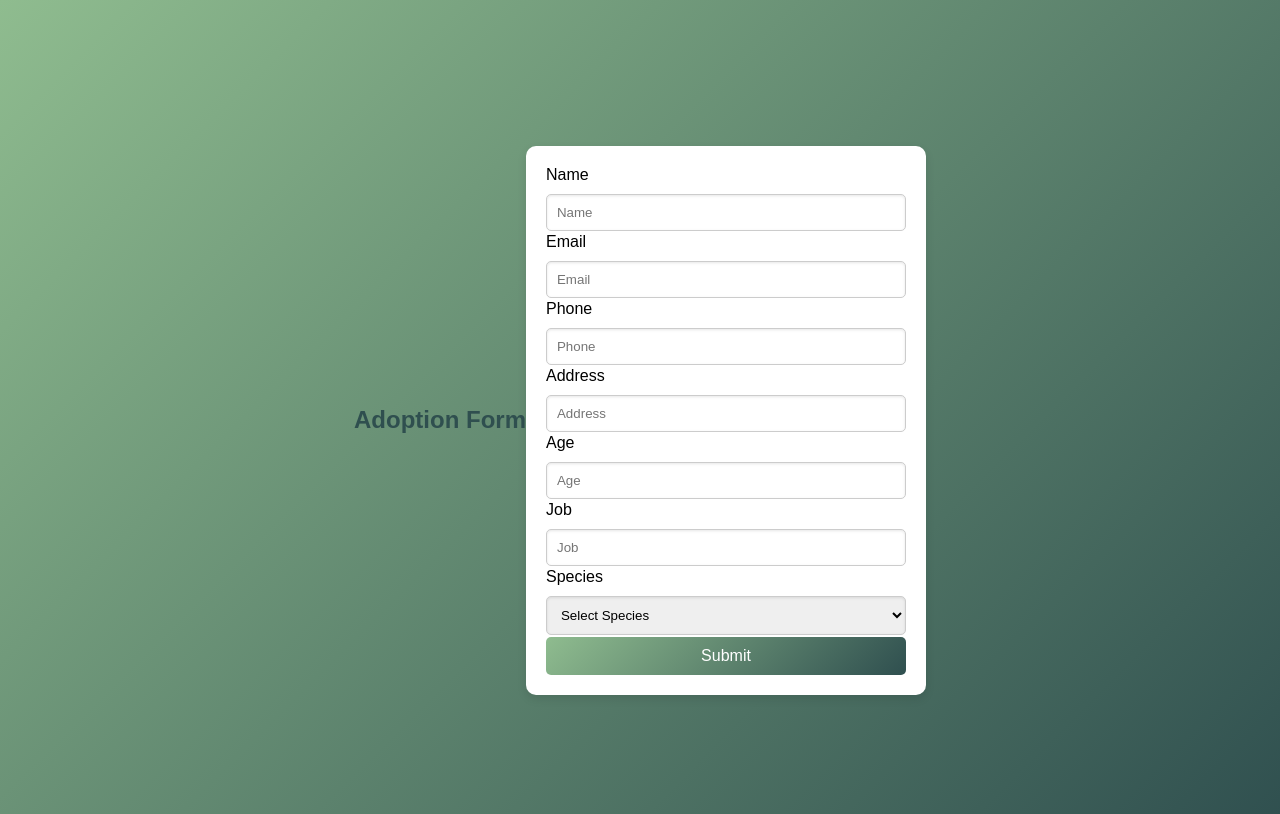
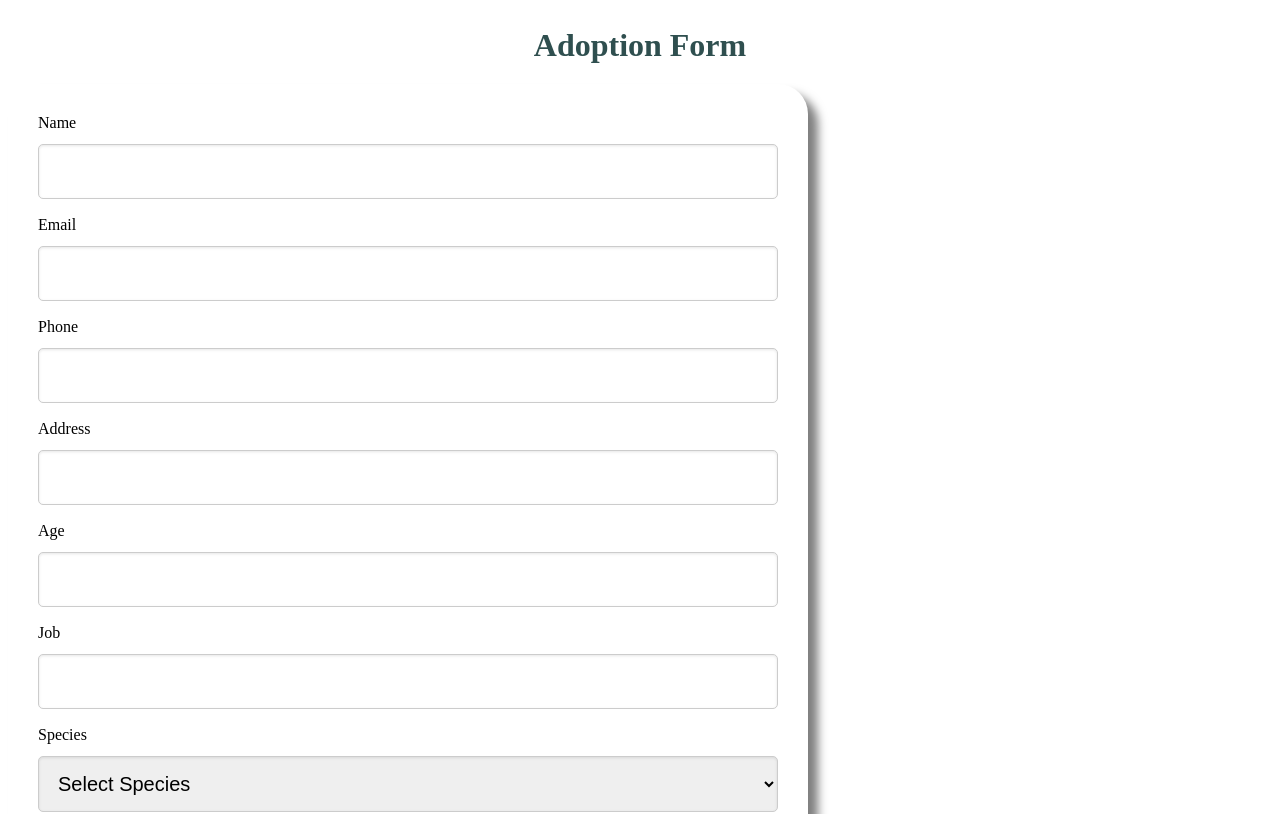
Before and after one commit to 2024-Arizona-Opportunity-Hack/Yellow-Brown-Bananas-Nature-sEdgeWildlife-Nature-sEdgeWildlifeandReptileRescueDigitalTransformation, a React (Create React App) app in the folder frontend/: page /adoption in a window 1280 px wide. Shown: the top 814 px of the page. Built offline with nearby package versions, Linux system fonts and the light colour scheme.

Commit message:
added lota css

```diff
--- a/frontend/src/Pages/Adoption.js
+++ b/frontend/src/Pages/Adoption.js
@@ -14,21 +14,22 @@ function Adoption() {
     }, [getValues]);
 
     return (
-        <div style={styles.body}>
-            <h2 style={styles.h2}>Adoption Form</h2>
-            <form onSubmit={handleSubmit(onSubmit)} style={styles.form}>
+        <>
+            <h2>Adoption Form</h2>
+            <div>
+            <form onSubmit={handleSubmit(onSubmit)}>
+
 {/* Name (Mandatory) */}
 <label htmlFor="name">Name</label>
 <div>
     <input
         id="name"
         type="text"
-                        placeholder="Name"
+
         {...register("name", { required: "Name is required" })}
-                        style={styles.input}
     />
 </div>
-                <div style={styles.errorMessage}>{errors.name?.message}</div>
+<div className="error-message">{errors.name?.message}</div>
 
 {/* Email (Mandatory) */}
 <label htmlFor="email">Email</label>
@@ -36,12 +37,11 @@ function Adoption() {
     <input
         id="email"
         type="email"
-                        placeholder="Email"
+
         {...register("email", { required: "Email is required" })}
-                        style={styles.input}
     />
 </div>
-                <div style={styles.errorMessage}>{errors.email?.message}</div>
+<div className="error-message">{errors.email?.message}</div>
 
 {/* Phone (Mandatory) */}
 <label htmlFor="phone">Phone</label>
@@ -49,12 +49,11 @@ function Adoption() {
     <input
         id="phone"
         type="tel"
-                        placeholder="Phone"
+
         {...register("phone", { required: "Phone number is required" })}
-                        style={styles.input}
     />
 </div>
-                <div style={styles.errorMessage}>{errors.phone?.message}</div>
+<div className="error-message">{errors.phone?.message}</div>
 
 {/* Address (Mandatory) */}
 <label htmlFor="address">Address</label>
@@ -62,12 +61,11 @@ function Adoption() {
     <input
         id="address"
         type="text"
-                        placeholder="Address"
+
         {...register("address", { required: "Address is required" })}
-                        style={styles.input}
     />
 </div>
-                <div style={styles.errorMessage}>{errors.address?.message}</div>
+<div className="error-message">{errors.address?.message}</div>
 
 {/* Age (Mandatory) */}
 <label htmlFor="age">Age</label>
@@ -75,12 +73,11 @@ function Adoption() {
     <input
         id="age"
         type="number"
-                        placeholder="Age"
+
         {...register("age", { required: "Age is required" })}
-                        style={styles.input}
     />
 </div>
-                <div style={styles.errorMessage}>{errors.age?.message}</div>
+<div className="error-message">{errors.age?.message}</div>
 
 {/* Job (Mandatory) */}
 <label htmlFor="job">Job</label>
@@ -88,12 +85,11 @@ function Adoption() {
     <input
         id="job"
         type="text"
-                        placeholder="Job"
+
         {...register("job", { required: "Job is required" })}
-                        style={styles.input}
     />
 </div>
-                <div style={styles.errorMessage}>{errors.job?.message}</div>
+<div className="error-message">{errors.job?.message}</div>
 
 {/* Species (Mandatory) */}
 <label htmlFor="species">Species</label>
@@ -101,7 +97,6 @@ function Adoption() {
     <select
         id="species"
         {...register("species", { required: "Species is required" })}
-                        style={styles.input}
     >
         <option value="">Select Species</option>
         <option value="snake">Snake</option>
@@ -115,65 +110,112 @@ function Adoption() {
         <option value="other">Other</option>
     </select>
 </div>
-                <div style={styles.errorMessage}>{errors.species?.message}</div>
+<div className="error-message">{errors.species?.message}</div>
 
-                <button type="submit" style={styles.button}>Submit</button>
+<button type="submit">Submit</button>
 </form>
+
             </div>
+
+
+            <style jsx>{`
+  /* Gradient background for the form */
+  body {
+    background: white;
+    font-family: Sora, sans-serif;
+    font-size : 22px;
+    padding: 20px;
+    display: flex;
+    justify-content: center;
+    align-items: center;
+    height: 100vh;
+    margin: 10px;
+    margin-bottom: 25px;
+  }
+
+  /* Make form responsive and larger */
+  form {
+    display: flex;
+    flex-direction: column;
+    background: white;
+    padding: 30px;
+    border-radius: 30px;
+    box-shadow: 10px 10px 10px rgba(0, 0, 0, 0.5);
+    width: 1000px; /* Increase max-width for larger screens */
+    height: 900px;
+    box-sizing: border-box;
+  }
+
+  /* Styling for form title */
+  h2 {
+    text-align: center;
+    color: #2f4f4f;
+    font-size: 30px;
+    margin-bottom: 20px;
+  }
+
+  /* Input and select field styling */
+  input,
+  select {
+    width: 100%;
+    padding: 15px;
+    margin: 12px 0;
+    border-radius: 5px;
+    border: 1px solid #ccc;
+    box-shadow: inset 0 1px 3px rgba(0, 0, 0, 0.1);
+    box-sizing: border-box;
+    font-size: 16px; /* Make input text bigger */
+    margin-bottom: 25px
+  }
+
+  /* Button styling with gradient */
+  button {
+    width: 100%;
+    padding: 15px;
+    background: linear-gradient(90deg, #8fbc8f,#2f4f4f);
+    border: none;
+    border-radius: 5px;
+    color: white;
+    font-size: 18px;
+    cursor: pointer;
+    transition: background 0.3s ease;
+  }
+
+  button:hover {
+    background: linear-gradient(135deg, #2f4f4f, #8fbc8f);
+  }
+
+  /* Error message styling */
+  .error-message {
+    color: red;
+    font-size: 12px;
+    margin-top: -8px;
+  }
+
+
+
+  @media screen and (min-width: 1024px) {
+    form {
+      max-width: 800px; /* Even wider form on larger screens */
+    }
+
+    h2 {
+      font-size: 32px;
+    }
+
+    input,
+    select {
+      font-size: 20px;
+    }
+
+    button {
+      font-size: 22px;
+    }
+  }
+`}</style>
+
+        </>
     );
 }
 
-const styles = {
-    body: {
-        background: 'linear-gradient(135deg, #8FBC8F, #2F4F4F)',
-        fontFamily: 'Arial, sans-serif',
-        padding: '20px',
-        display: 'flex',
-        justifyContent: 'center',
-        alignItems: 'center',
-        height: '100vh',
-        margin: 0,
-    },
-    form: {
-        background: 'white',
-        padding: '20px',
-        borderRadius: '10px',
-        boxShadow: '0 4px 10px rgba(0, 0, 0, 0.1)',
-        width: '100%',
-        maxWidth: '400px',
-        boxSizing: 'border-box',
-    },
-    h2: {
-        textAlign: 'center',
-        color: '#2F4F4F',
-        fontSize: '24px',
-        marginBottom: '20px',
-    },
-    input: {
-        width: '100%',
-        padding: '10px',
-        margin: '10px 0',
-        borderRadius: '5px',
-        border: '1px solid #ccc',
-        boxShadow: 'inset 0 1px 3px rgba(0, 0, 0, 0.1)',
-        boxSizing: 'border-box',
-    },
-    button: {
-        width: '100%',
-        padding: '10px',
-        background: 'linear-gradient(135deg, #8FBC8F, #2F4F4F)',
-        border: 'none',
-        borderRadius: '5px',
-        color: 'white',
-        fontSize: '16px',
-        cursor: 'pointer',
-        transition: 'background 0.3s ease',
-    },
-    errorMessage: {
-        color: 'red',
-        fontSize: '12px',
-        marginTop: '-8px',
-    }
-};
-
 export default Adoption;
--- a/frontend/src/index.css
+++ b/frontend/src/index.css
@@ -1,13 +1,96 @@
-body {
-  margin: 0;
-  font-family: -apple-system, BlinkMacSystemFont, 'Segoe UI', 'Roboto', 'Oxygen',
-    'Ubuntu', 'Cantarell', 'Fira Sans', 'Droid Sans', 'Helvetica Neue',
-    sans-serif;
-  -webkit-font-smoothing: antialiased;
-  -moz-osx-font-smoothing: grayscale;
+@import url("https://fonts.googleapis.com/css2?family=Sora:wght@300;400;600&display=swap");
+@import url("https://fonts.googleapis.com/css2?family=Source+Code+Pro:wght@400;600;700&display=swap");
+@import url("https://fonts.googleapis.com/css2?family=Space+Grotesk:wght@300&display=swap");
+
+@tailwind base;
+@tailwind components;
+@tailwind utilities;
+
+:root {
+  --font-sora: "Sora", sans-serif;
+  --font-code: "Source Code Pro", monospace;
+  --font-grotesk: "Space Grotesk", sans-serif;
 }
 
-code {
-  font-family: source-code-pro, Menlo, Monaco, Consolas, 'Courier New',
-    monospace;
+* {
+  scroll-behavior: smooth;
 }
+
+@layer base {
+  body {
+    @apply font-sans bg-n-1/50 text-n-8/50 text-base;
+  }
+}
+
+.rotate-45 {
+  @apply rotate-[45deg];
+}
+
+.rotate-90 {
+  @apply rotate-[90deg];
+}
+
+.rotate-135 {
+  @apply rotate-[135deg];
+}
+
+.rotate-180 {
+  @apply rotate-[180deg];
+}
+
+.rotate-225 {
+  @apply rotate-[225deg];
+}
+
+.rotate-270 {
+  @apply rotate-[270deg];
+}
+
+.rotate-315 {
+  @apply rotate-[315deg];
+}
+
+.rotate-360 {
+  @apply rotate-[360deg];
+}
+
+.-rotate-45 {
+  @apply rotate-[-45deg];
+}
+
+.-rotate-90 {
+  @apply rotate-[-90deg];
+}
+
+.-rotate-135 {
+  @apply rotate-[-135deg];
+}
+
+.-rotate-180 {
+  @apply rotate-[-180deg];
+}
+
+.-rotate-225 {
+  @apply rotate-[-225deg];
+}
+
+.-rotate-270 {
+  @apply rotate-[-270deg];
+}
+
+.-rotate-315 {
+  @apply rotate-[-315deg];
+}
+
+.-rotate-360 {
+  @apply rotate-[-360deg];
+}
+
+.BirdSvg {
+  /* Direct CSS Approach */
+  width: 24px; /* Adjust the size as needed */
+  height: 24px; /* Adjust the size as needed */
+
+  /* Tailwind CSS Approach */
+  @apply w-6 h-6; /* Adjust the size as needed */
+}
--- /dev/null
+++ b/postcss.config.js
@@ -0,0 +1,6 @@
+module.exports = {
+  plugins: {
+    tailwindcss: {},
+    autoprefixer: {},
+  },
+}
```
Also changed, not shown: frontend/src/Pages/Intake.js (+49 -18 lines), tailwind.config.js (added, +10 -0 lines). Lines whose indentation alone changed are shown as unchanged.
